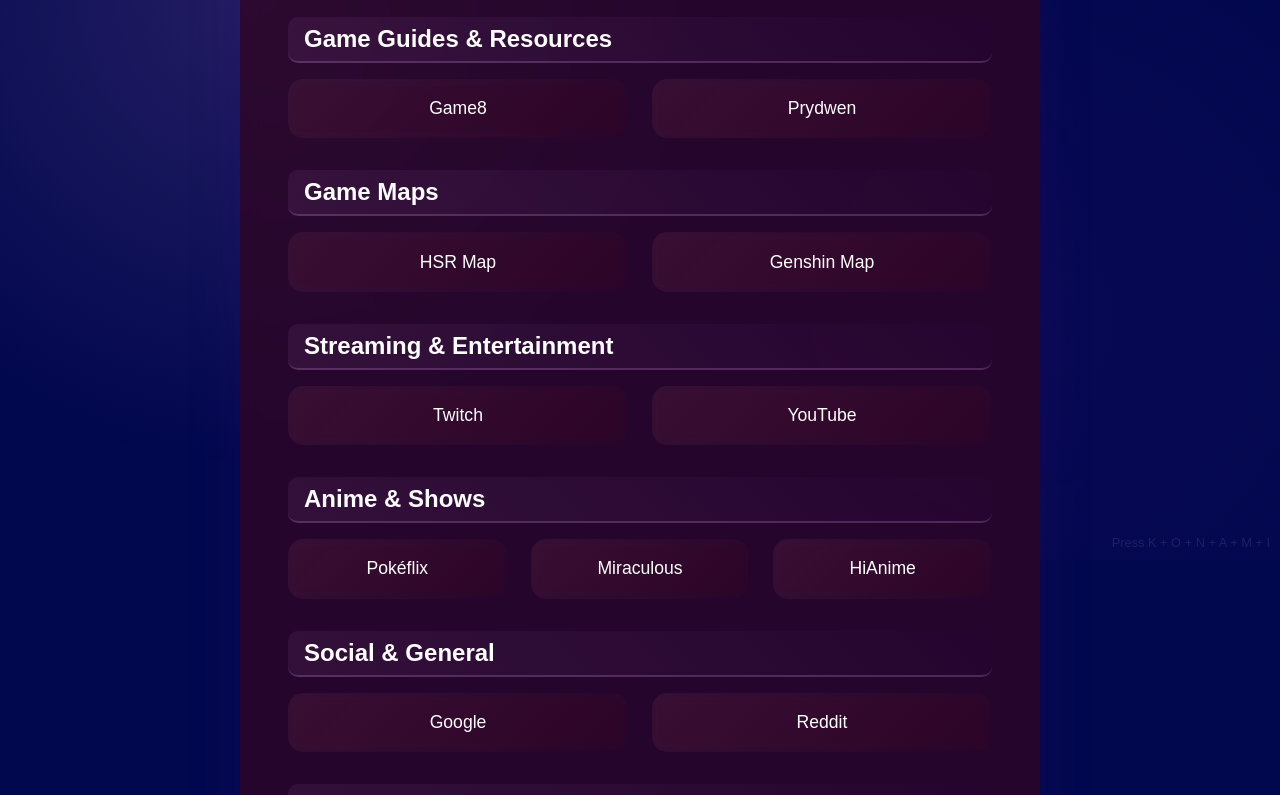
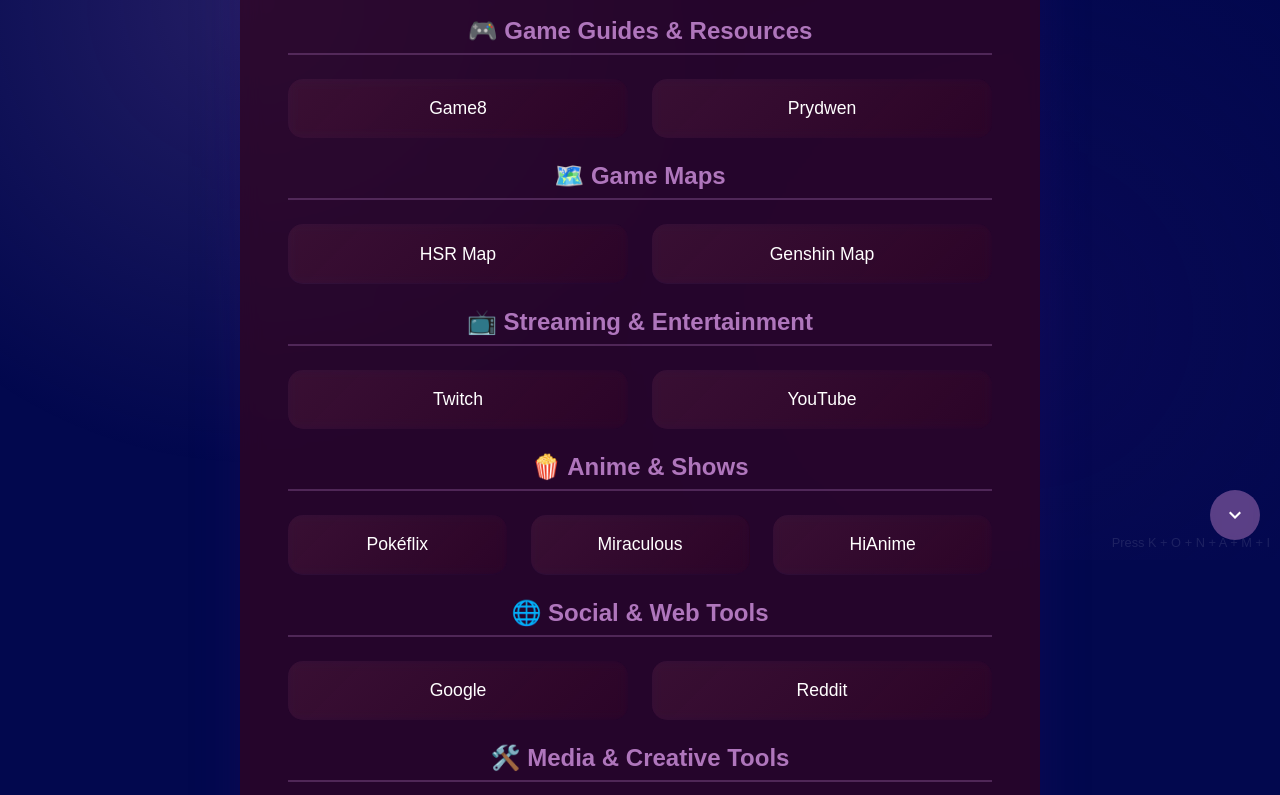
Before and after one commit to BRHoyoVerseBuilds/BR-PS-Hub, a plain HTML site: page index.html in a window 1280 px wide. Shown: the part 240-1035 px from the top of the page. Drawn offline with Linux system fonts and the light colour scheme.

Commit message:
Update index.html

```diff
--- a/index.html
+++ b/index.html
@@ -1,5 +1,6 @@
 <html>
 <head>
+    <base href="http://localhost">
     <title>BReitan's PS5 Hub</title>
     <style>
         * {
@@ -81,7 +82,6 @@
             display: grid;
             grid-template-columns: repeat(auto-fit, minmax(200px, 1fr));
             gap: 1.5rem;
-            margin-bottom: 2rem;
         }
 
         .dropdown-container {
@@ -241,15 +241,51 @@
             font-size: 1.5em;
         }
 
-        .category-title {
-            color: white;
+        /* New category heading styles */
+        .category-heading {
+            text-align: center;
+            margin: 1.5rem 0;
+            color: #AF76BC;
             font-size: 1.5em;
-            margin: 2rem 0 1rem 0;
+            border-bottom: 2px solid rgba(175, 118, 188, 0.3);
             padding-bottom: 0.5rem;
-            border-bottom: 2px solid rgba(175,118,188,0.3);
-            background: linear-gradient(45deg, rgba(175,118,188,0.1), rgba(39,15,107,0.05));
-            padding: 0.5rem 1rem;
-            border-radius: 10px;
+        }
+
+        /* New scroll button styles */
+        .scroll-btn {
+            position: fixed;
+            right: 20px;
+            width: 50px;
+            height: 50px;
+            background: rgba(175, 118, 188, 0.5);
+            border: none;
+            border-radius: 50%;
+            display: flex;
+            justify-content: center;
+            align-items: center;
+            cursor: pointer;
+            z-index: 1000;
+            transition: all 0.3s ease;
+            backdrop-filter: blur(5px);
+        }
+
+        .scroll-btn:hover {
+            background: rgba(175, 118, 188, 0.8);
+            transform: scale(1.1);
+        }
+
+        .scroll-up {
+            top: 20px;
+        }
+
+        .scroll-down {
+            bottom: 20px;
+        }
+
+        .scroll-btn svg {
+            width: 24px;
+            height: 24px;
+            fill: white;
         }
     </style>
 </head>
@@ -262,13 +298,13 @@
     </div>
     <h1 class="title">BReitan's PS5 Hub</h1>
 
-    <!-- Game Guides & Resources -->
-    <h2 class="category-title">Game Guides & Resources</h2>
+    <h2 class="category-heading">🎮 Game Guides & Resources</h2>
     <div class="button-grid">
         <div class="dropdown-container">
             <button class="hub-button">Game8</button>
             <div class="dropdown-content">
                 <a href="https://game8.co/" class="dropdown-item">Home</a>
+
                 <div class="nested-dropdown-container">
                     <button class="hub-button">Genshin Impact</button>
                     <div class="dropdown-content">
@@ -279,6 +315,7 @@
                         <a href="https://game8.co/games/Genshin-Impact/archives/304759" class="dropdown-item">Codes</a>
                     </div>
                 </div>
+
                 <div class="nested-dropdown-container">
                     <button class="hub-button">Honkai Star Rail</button>
                     <div class="dropdown-content">
@@ -289,6 +326,7 @@
                         <a href="https://game8.co/games/Honkai-Star-Rail/archives/410296" class="dropdown-item">Codes</a>
                     </div>
                 </div>
+
                 <div class="nested-dropdown-container">
                     <button class="hub-button">Zenless Zone Zero</button>
                     <div class="dropdown-content">
@@ -300,6 +338,7 @@
                         <a href="https://game8.co/games/Zenless-Zone-Zero/archives/435683" class="dropdown-item">Codes</a>
                     </div>
                 </div>
+
                 <div class="nested-dropdown-container">
                     <button class="hub-button">Wuthering Waves</button>
                     <div class="dropdown-content">
@@ -326,8 +365,7 @@
         </div>
     </div>
 
-    <!-- Game Maps -->
-    <h2 class="category-title">Game Maps</h2>
+    <h2 class="category-heading">🗺️ Game Maps</h2>
     <div class="button-grid">
         <div class="dropdown-container">
             <button class="hub-button">HSR Map</button>
@@ -348,8 +386,7 @@
         </div>
     </div>
 
-    <!-- Streaming & Entertainment -->
-    <h2 class="category-title">Streaming & Entertainment</h2>
+    <h2 class="category-heading">📺 Streaming & Entertainment</h2>
     <div class="button-grid">
         <div class="dropdown-container">
             <button class="hub-button" aria-haspopup="true" aria-expanded="false" onclick="toggleDropdown(event)">Twitch</button>
@@ -382,8 +419,7 @@
         </div>
     </div>
 
-    <!-- Anime & Shows -->
-    <h2 class="category-title">Anime & Shows</h2>
+    <h2 class="category-heading">🍿 Anime & Shows</h2>
     <div class="button-grid">
         <div class="dropdown-container">
             <button class="hub-button">Pokéflix</button>
@@ -409,8 +445,7 @@
         </div>
     </div>
 
-    <!-- Social & General -->
-    <h2 class="category-title">Social & General</h2>
+    <h2 class="category-heading">🌐 Social & Web Tools</h2>
     <div class="button-grid">
         <div class="dropdown-container">
             <button class="hub-button">Google</button>
@@ -431,8 +466,7 @@
         </div>
     </div>
 
-    <!-- Tools & Media -->
-    <h2 class="category-title">Tools & Media</h2>
+    <h2 class="category-heading">🛠️ Media & Creative Tools</h2>
     <div class="button-grid">
         <div class="dropdown-container">
             <button class="hub-button">Suno AI</button>
@@ -454,6 +488,18 @@
     </div>
 </div>
 
+<!-- Scroll buttons -->
+<button class="scroll-btn scroll-up" onclick="scrollToTop()">
+    <svg xmlns="http://www.w3.org/2000/svg" viewBox="0 0 24 24">
+        <path d="M12 8l-6 6 1.5 1.5 4.5-4.5 4.5 4.5 1.5-1.5z"/>
+    </svg>
+</button>
+<button class="scroll-btn scroll-down" onclick="scrollToBottom()">
+    <svg xmlns="http://www.w3.org/2000/svg" viewBox="0 0 24 24">
+        <path d="M16.5 8.5L12 13l-4.5-4.5L6 10l6 6 6-6z"/>
+    </svg>
+</button>
+
 <div class="secret-menu" id="secretMenu">
     <button class="close-secret" onclick="toggleSecretMenu()">&#xd7;</button>
     <h2 style="color: white; margin-bottom: 1rem;">Secret Menu</h2>
@@ -467,6 +513,22 @@
 </div>
 
 <script>
+    function scrollToTop() {
+        const stepSize = window.innerHeight * 0.8; // Scroll 80% of viewport height
+        window.scrollBy({
+            top: -stepSize,
+            behavior: 'smooth'
+        });
+    }
+
+    function scrollToBottom() {
+        const stepSize = window.innerHeight * 0.8; // Scroll 80% of viewport height
+        window.scrollBy({
+            top: stepSize,
+            behavior: 'smooth'
+        });
+    }
+
     function toggleDropdown(event) {
         event.target.setAttribute("aria-expanded", event.target.getAttribute("aria-expanded") === "true" ? "false" : "true");
     }
```
